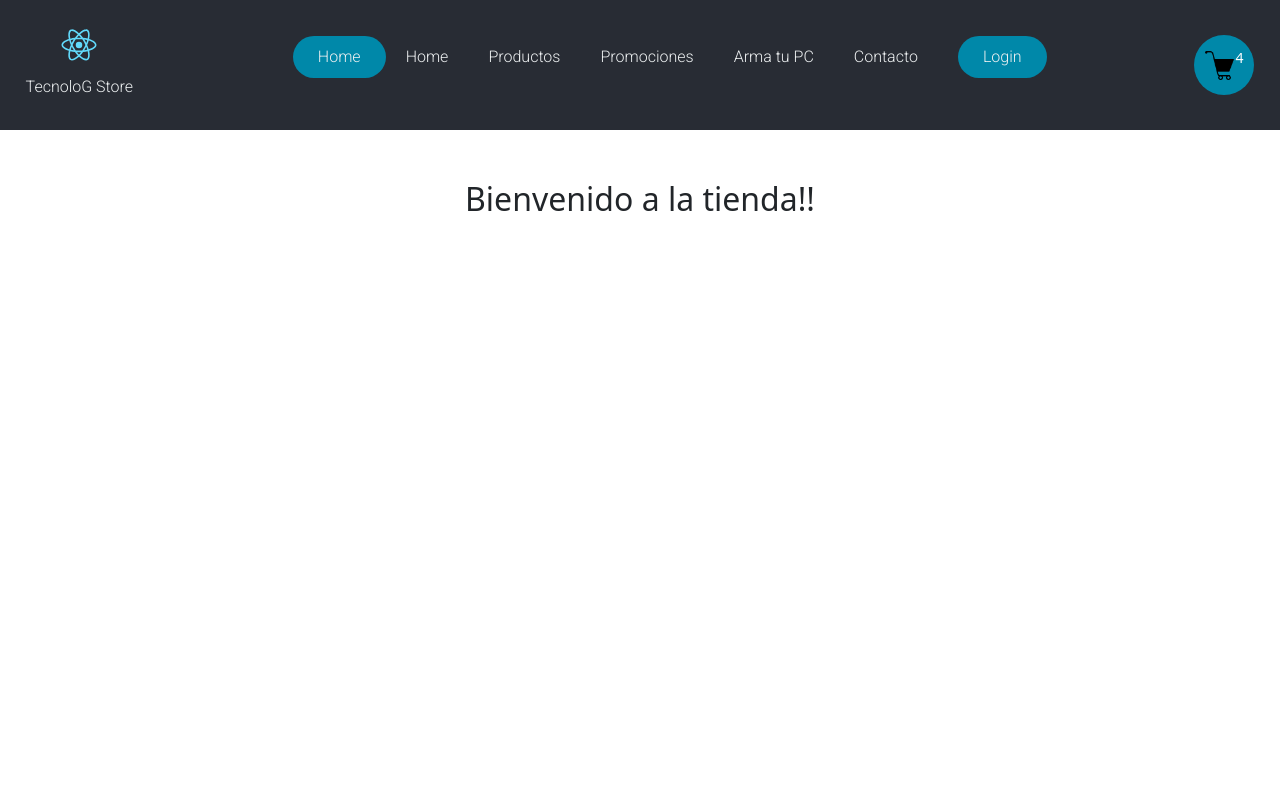
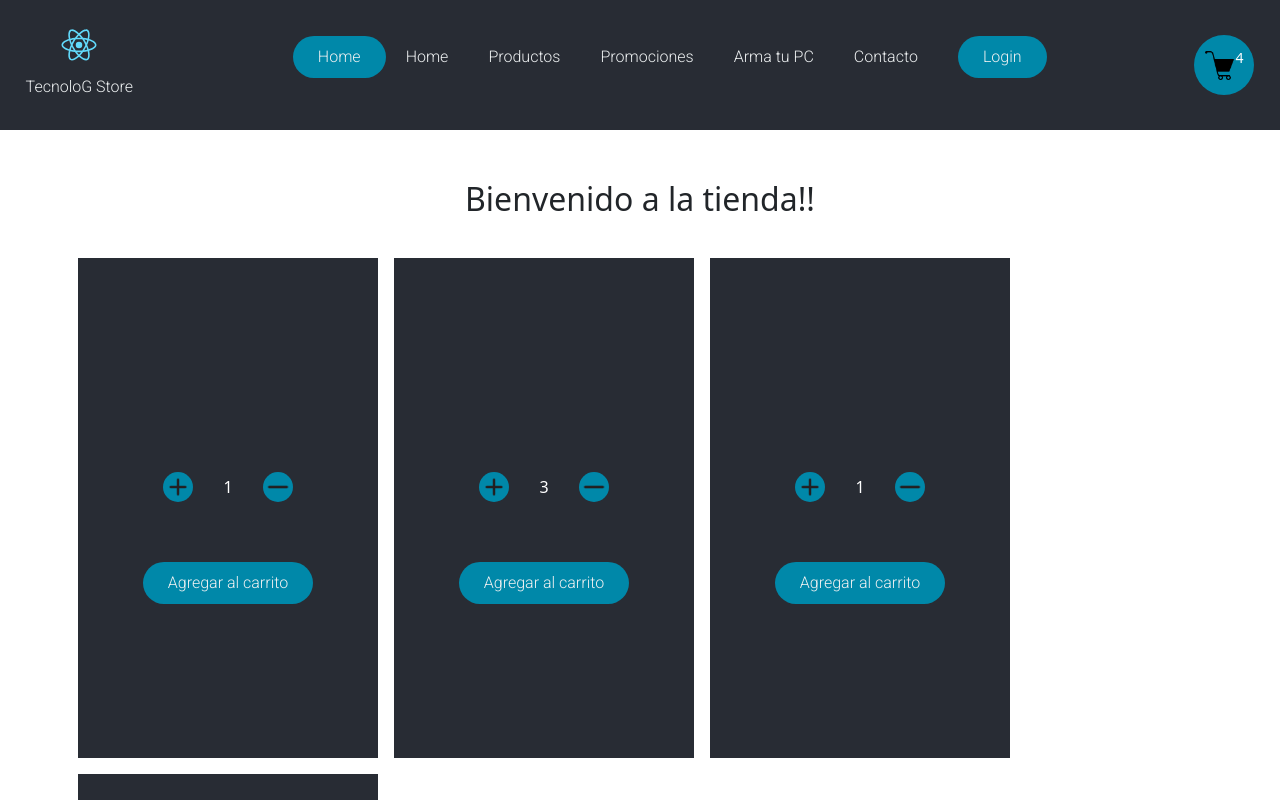
Before and after one commit to NorbertoVega/TechnoloGStore-Norberto-Vega, a React (Create React App) app: page / in a window 1280 px wide. Shown: the top 800 px of the page. Built offline with nearby package versions, Linux system fonts and the light colour scheme.

Commit message:
Agrega ItemCount.js, componente que cuenta con botones para aumentar y bajar la cantidad de producto que se va a agregar al carrito. Si hay stock al clickear el botón 'Agregar al carrito' muestra un toast con un mensaje de exito, sinó un mensaje de error.

```diff
--- a/src/App.js
+++ b/src/App.js
@@ -1,13 +1,13 @@
 import './App.css';
 import 'bootstrap/dist/css/bootstrap.min.css';
 import NavBar from './components/NavBar';
-import ListItemContainer from './components/ItemListContainer';
+import ItemListContainer from './components/ItemListContainer';
 
 function App() {
   return (
     <>
         <NavBar/>
-        <ListItemContainer greetings="Bienvenido a la tienda!!"/>
+        <ItemListContainer greeting="Bienvenido a la tienda!!"/>
     </>
   );
 }
--- /dev/null
+++ b/src/components/ItemCount.js
@@ -0,0 +1,51 @@
+import React, { useState } from "react";
+import Image from "react-bootstrap/Image";
+import "../styles/ItemCountStyles.css";
+import plus from "../img/plus-icon.png";
+import minus from "../img/minus-icon.png";
+import Toast  from "react-bootstrap/Toast";
+
+
+function ItemCount({ initialValue = 0, stock = 0 }) {
+
+    const [quantity, setQuantity] = useState(initialValue);
+    const [show, setShow] = useState(false);
+    const [error, setError] = useState(false);
+
+    const onAdd = () => {
+        if (quantity < stock)
+            setQuantity((prev) => prev + 1);
+    }
+
+    const onDecrease = () => {
+        if (quantity > 1)
+            setQuantity((prev) => prev - 1);
+    }
+
+    const showMessage = () => {
+        if (stock !== 0)
+            setShow(true);
+        else
+            setError(true);
+    }
+
+    return (
+        <div className="counter-container">
+            <div className="control-container">
+                <div onClick={onAdd} className="circle-control-button size"><Image src={plus} className="size" /></div>
+                <span>{quantity}</span>
+                <div onClick={onDecrease} className="circle-control-button size"><Image src={minus} className="size" /></div>
+            </div>
+            <button onClick={showMessage}>Agregar al carrito</button>
+
+            <Toast onClose={() => setShow(false)} show={show} delay={2000} autohide>
+                <Toast.Body className="centrar-toast">Agregado al carrito!</Toast.Body>
+            </Toast>
+            <Toast onClose={() => setError(false)} show={error} delay={2000} autohide>
+                <Toast.Body className="centrar-toast">No se pudo agregar al carrito.<br></br> No hay Stock.</Toast.Body>
+            </Toast>
+        </div>
+    )
+}
+
+export default ItemCount;
--- a/src/components/ItemListContainer.js
+++ b/src/components/ItemListContainer.js
@@ -1,21 +1,23 @@
 import Container from "react-bootstrap/Container";
 import Row from "react-bootstrap/Row";
-import Col from "react-bootstrap/Col";
 import "../styles/ItemListContainerStyles.css";
 import Common from "./Common";
+import ItemCount from "./ItemCount";
 
-function ListItemContainer(props) {
+function ItemListContainer(props) {
     return (
         <>
             <Container>
-                <Row>
-                    <Col xs={12} md={12}>
-                        <Common.Mensaje text={props.greetings} centrar={"centrar"} />
-                    </Col>
-                </Row>
+                    <Row md={12}>
+                        <Common.Mensaje text={props.greeting} centrar={"centrar mensaje-pd"} />
+                        <ItemCount stock={5} initialValue={1}/>
+                        <ItemCount stock={6} initialValue={3}/>
+                        <ItemCount stock={0} initialValue={1}/>
+                        <ItemCount stock={0} initialValue={0}/>
+                    </Row>
             </Container>
         </>
     )
 }
 
-export default ListItemContainer;
+export default ItemListContainer;
--- /dev/null
+++ b/src/styles/ItemCountStyles.css
@@ -0,0 +1,47 @@
+
+.counter-container {
+    display: inline-block;
+    display: flex;
+    flex-direction: column;
+    justify-content: center;
+    align-items: center;
+    width: 300px;
+    height: 500px;
+    background-color: #282c34;
+    margin: 8px;
+}
+
+.control-container {
+    display: flex;
+    flex-direction: row;
+    justify-content: space-between;
+    align-items: center;
+    width: 130px;
+    height: 150px;
+    color: white;
+}
+
+.circle-control-button {
+    display: inline-block;
+    display: flex;
+    flex-direction: row;
+    justify-content: center;
+    align-items: center;
+    background: rgba(0,136,169,1);
+    border-radius: 50%;
+    width: 36px;
+    height: 36px;
+    color: white;
+    font-weight: 300;
+    font-size: 20px;
+    transition: all 0.3s ease 0s;
+}
+
+.circle-control-button:hover {
+    background-color:#0099a9;
+}
+
+
+.centrar-toast {
+    text-align: center;
+}
--- a/src/styles/ItemListContainerStyles.css
+++ b/src/styles/ItemListContainerStyles.css
@@ -0,0 +1,3 @@
+.mensaje-pd {
+    margin-bottom: 32px;
+}
```
Also changed, not shown: src/img/minus-icon.png (added), src/img/plus-icon.png (added).
